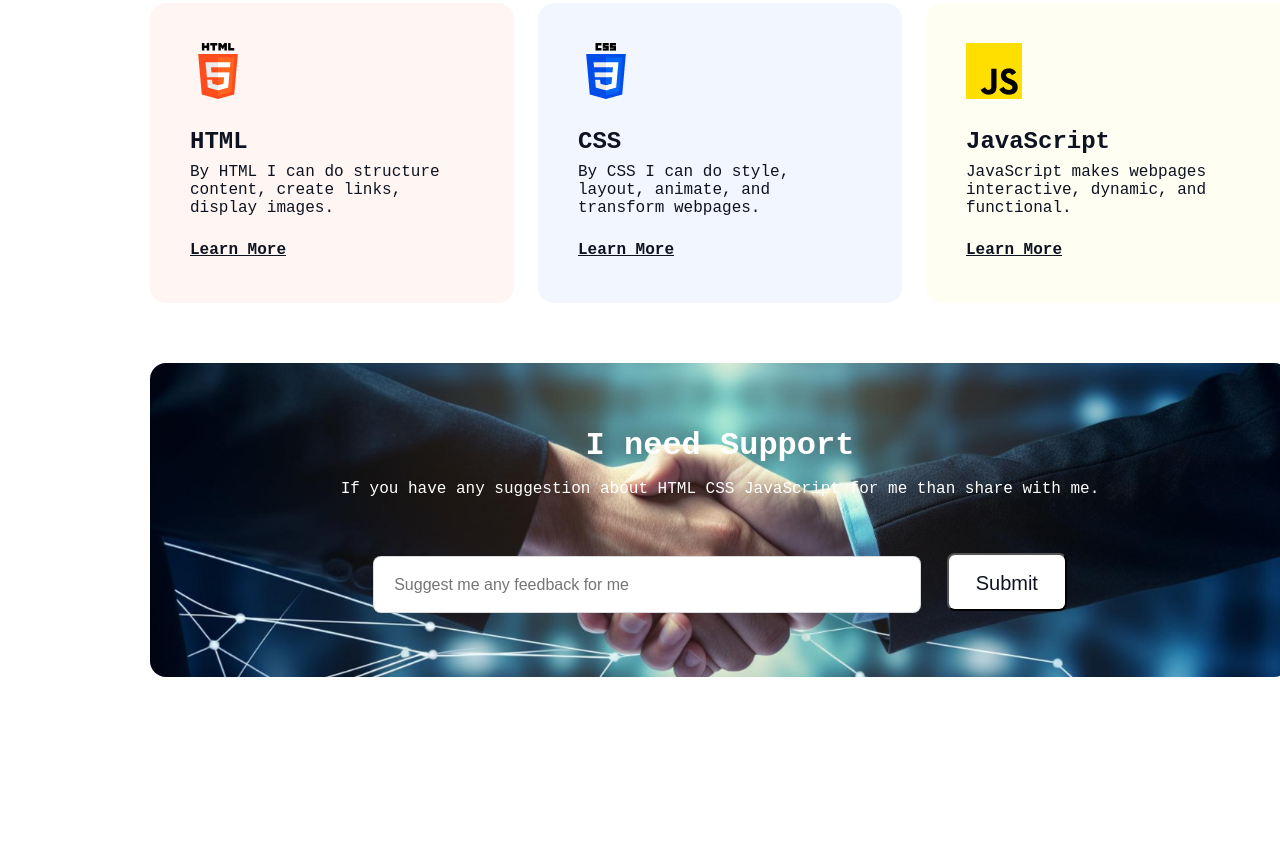
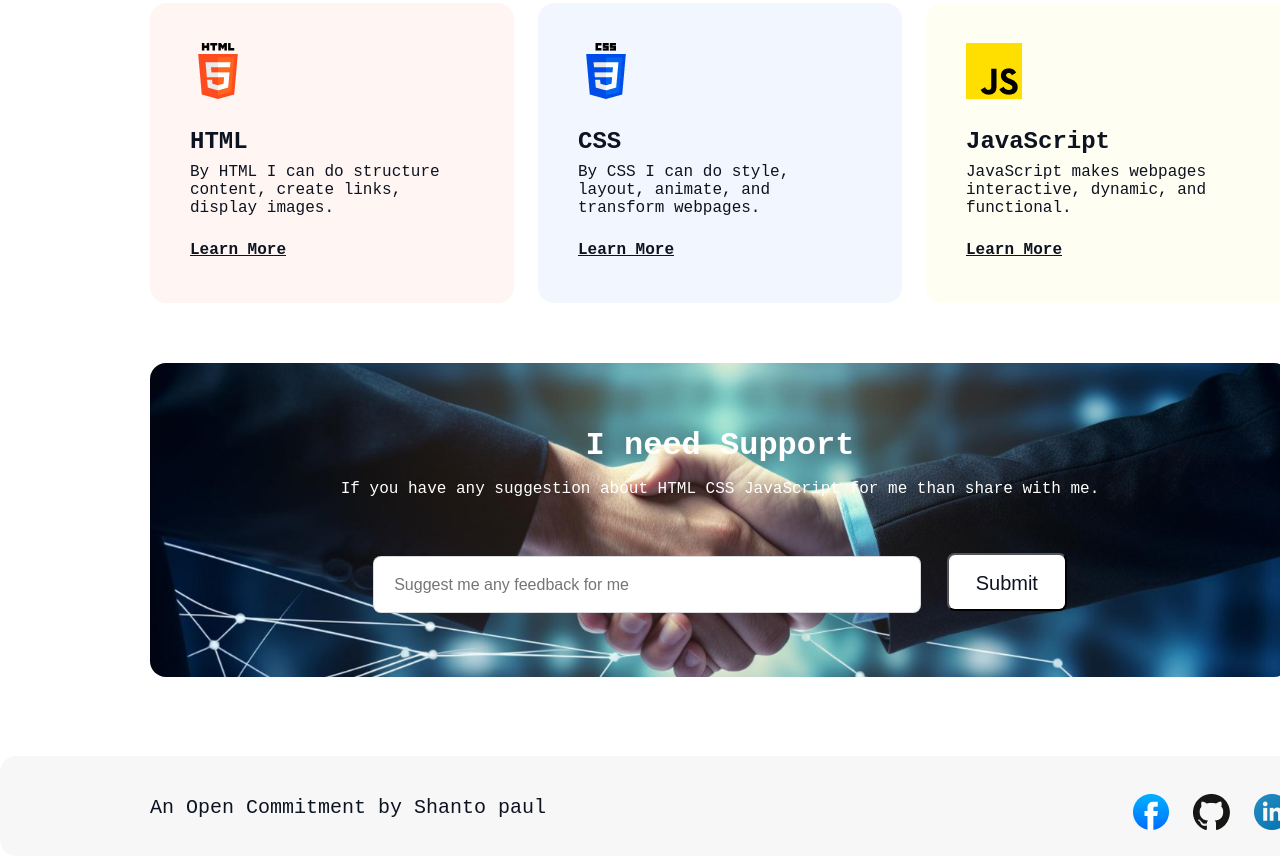
Before and after one commit to shanto470/assignment_01, a plain HTML site: page index.html in a window 1280 px wide. Shown: the part 3439-4295 px from the top of the page. Before the commit the page ends 4116 px from the top, so only its background shows below. Drawn offline with Linux system fonts and the light colour scheme; a web font is replaced by a local one.

Commit message:
added footer

```diff
--- a/CSS/styles.css
+++ b/CSS/styles.css
@@ -349,3 +349,33 @@ div nav h4 {
   font-size: 20px;
   font-weight: 600px;
 }
+.footer-part {
+  /* border: 2px solid red; */
+  width: 1440px;
+  height: 100px;
+  margin-top: 79px;
+  border-radius: 16px;
+  background-color: rgba(13, 19, 33, 0.03);
+  display: flex;
+  justify-content: space-between;
+  padding-top: 40px;
+  padding-bottom: 32px;
+}
+.footer-part p {
+  margin-left: 150px;
+  height: 24px;
+  color: rgb(13, 19, 33);
+  font-size: 20px;
+  font-weight: 600px;
+}
+.icons {
+  margin-right: 150px;
+  width: 157px;
+  height: 36px;
+  display: flex;
+  flex-direction: row;
+  justify-content: flex-start;
+  align-items: center;
+  padding: 0px;
+  gap: 24px;
+}
--- a/index.html
+++ b/index.html
@@ -117,6 +117,7 @@
          </section>
         <!-- current targets ends here -->
 
+        <!-- support section start here -->
         <section>
             <div class="support-section">
                 <div>
@@ -129,10 +130,19 @@
                    <button>Submit</button>
                 </div>
             </div>
-
-
         </section>
+        <!-- support section ends here -->
     </main>
+    <footer class="footer-part">
+        <div>
+            <p>An Open Commitment by Shanto paul</p>
+        </div>
+        <div class="icons">
+            <a href="https://www.facebook.com/" target="_blank"><img src="assets/facebook.png" alt=""></a>
+            <a href="https://www.github.com/" target="_blank"><img src="assets/github.png" alt=""></a>
+            <a href="https://www.linkedin.com/" target="_blank"><img src="assets/linkedin-icon 1.png" alt=""></a>
+        </div>
+    </footer>
 
 
 
```
